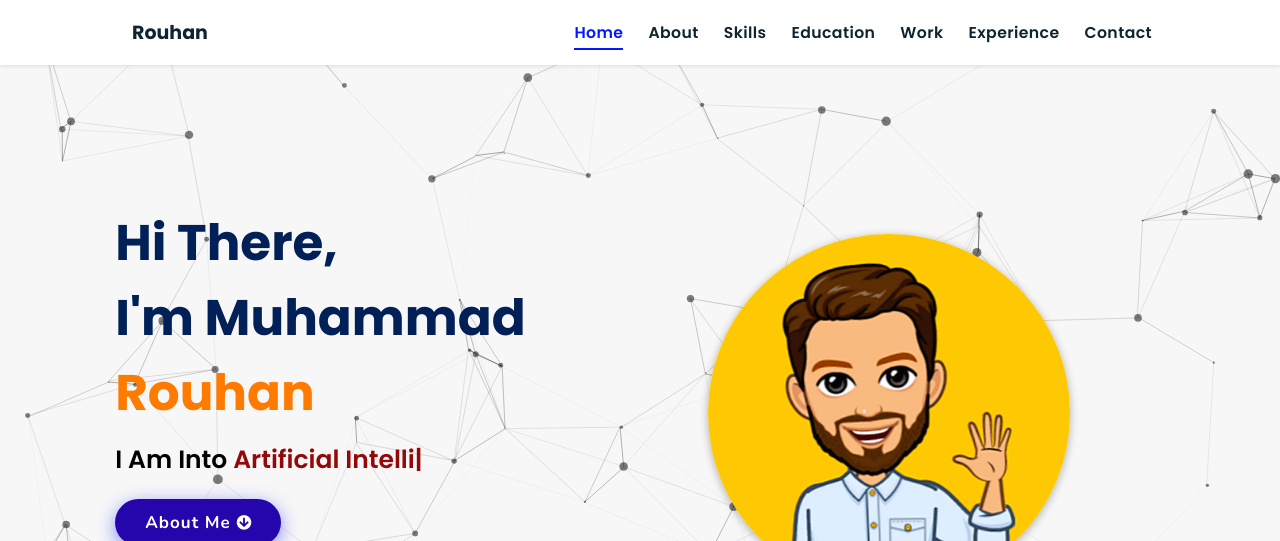
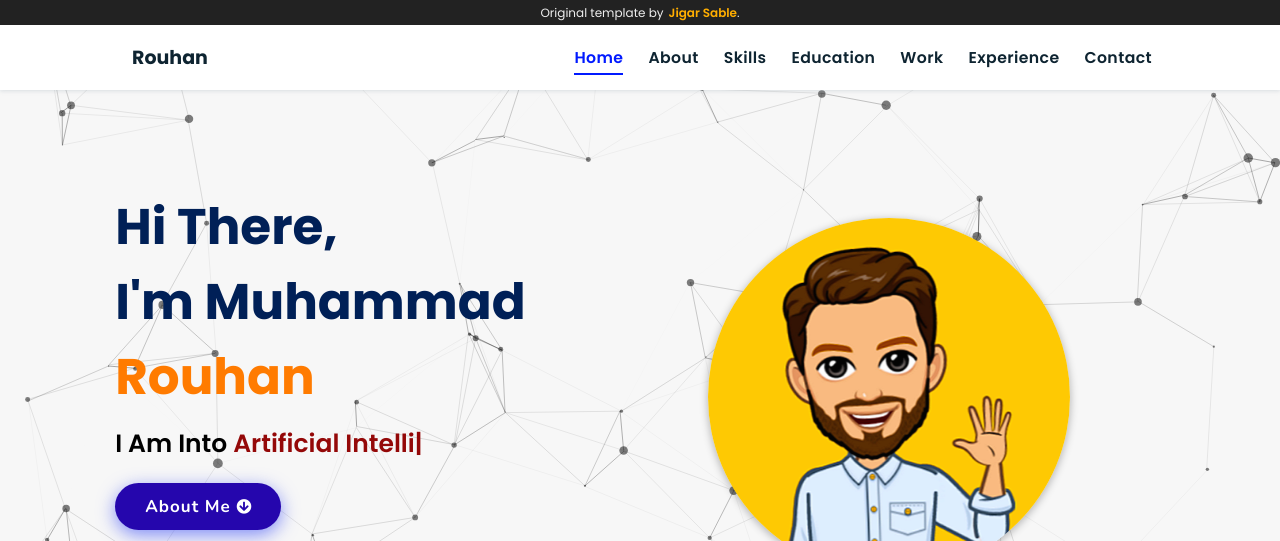
Before and after one commit to gitInfinity/my-portfolio, a plain HTML site: page index.html in a window 1280 px wide. Shown: the top 541 px of the page. Drawn offline with nearby package versions, Linux system fonts and the light colour scheme; no server answers; animation ran at ten frames a second; some icons are missing.

Commit message:
credit bar

```diff
--- a/assets/css/style.css
+++ b/assets/css/style.css
@@ -11,11 +11,13 @@
   text-transform: capitalize;
   transition: all 0.2s linear;
 }
+
 html {
   font-size: 62.5%;
   overflow-x: hidden;
   scroll-behavior: smooth;
 }
+
 body {
   background: #f7f7f7;
   font-family: "Poppins", sans-serif;
@@ -30,12 +32,15 @@ html {
   font-size: 62.5%;
   overflow-x: hidden;
 }
+
 html::-webkit-scrollbar {
   width: 0.8rem;
 }
+
 html::-webkit-scrollbar-track {
   background: rgb(235, 202, 245);
 }
+
 html::-webkit-scrollbar-thumb {
   background: #420177;
 }
@@ -53,15 +58,17 @@ html::-webkit-scrollbar-thumb {
   height: 100%;
   width: 100%;
 }
+
 .loader-container.fade-out {
   top: -120%;
 }
+
 /* pre loader end */
 
 /* navbar starts */
 header {
   position: fixed;
-  top: 0;
+  top: 2.5rem;
   left: 0;
   right: 0;
   z-index: 1000;
@@ -73,40 +80,84 @@ header {
   background-color: #fff;
   box-shadow: 0 1px 4px rgba(146, 161, 176, 0.3);
 }
+
+/* Credit Bar (Sticks to top) */
+.credit-bar {
+  position: fixed;
+  top: 0;
+  left: 0;
+  width: 100%;
+  height: 2.5rem;
+  /* We set a fixed height */
+  background: #222;
+  color: #eee;
+  display: flex;
+  align-items: center;
+  justify-content: center;
+  font-size: 1.2rem;
+  font-family: "Poppins", sans-serif;
+  z-index: 1001;
+  /* This must be HIGHER than your header's z-index (1000) */
+  box-sizing: border-box;
+  text-transform: none;
+  /* Prevents "Original Template By..." */
+}
+
+.credit-bar a {
+  color: #ffae00;
+  /* Matches your footer link color */
+  text-decoration: none;
+  font-weight: 600;
+  margin-left: 0.5rem;
+}
+
+.credit-bar a:hover {
+  text-decoration: underline;
+}
+
 section {
   min-height: 100vh;
   padding: 2rem 9%;
+  scroll-margin-top: 9rem;
 }
+
 .heading {
   font-size: 3.5rem;
   color: rgb(32, 32, 32);
   font-weight: 800;
   text-align: center;
 }
+
 .heading span {
   color: rgb(115, 3, 167);
 }
+
 header .logo {
   font-size: 1.9rem;
   font-weight: 800;
   text-decoration: none;
   color: #0e2431;
 }
+
 header .logo i {
   font-size: 2.2rem;
 }
+
 header .logo:hover {
   color: #fc8c05;
 }
+
 header .navbar ul {
   list-style: none;
   display: flex;
   justify-content: center;
   align-items: center;
 }
+
 header .navbar li {
   margin-left: 2.5rem;
 }
+
 header .navbar ul li a {
   font-size: 1.57rem;
   color: #0e2431;
@@ -115,12 +166,14 @@ header .navbar ul li a {
   letter-spacing: 0.04rem;
   transition: 0.2s;
 }
+
 header .navbar ul li a.active,
 header .navbar ul li a:hover {
   color: #011aff;
   border-bottom: 0.2rem solid #011aff;
   padding: 0.5rem 0;
 }
+
 /* navbar ends */
 
 /* hamburger icon starts*/
@@ -130,13 +183,15 @@ header .navbar ul li a:hover {
   color: rgb(24, 2, 63);
   display: none;
 }
+
 @media (max-width: 768px) {
   #menu {
     display: block;
   }
+
   header .navbar {
     position: fixed;
-    top: 6.5rem;
+    top: 9rem;
     right: -120%;
     width: 75%;
     height: 100%;
@@ -144,10 +199,12 @@ header .navbar ul li a:hover {
     align-items: flex-start;
     background-color: #0e0f31;
   }
+
   header .navbar ul {
     flex-flow: column;
     padding: 1rem;
   }
+
   header .navbar ul li {
     text-align: center;
     width: 100%;
@@ -155,6 +212,7 @@ header .navbar ul li a:hover {
     border-radius: 0.5rem;
     width: 26rem;
   }
+
   header .navbar ul li a {
     display: block;
     padding: 1rem;
@@ -162,6 +220,7 @@ header .navbar ul li a:hover {
     color: #fff;
     font-size: 2rem;
   }
+
   header .navbar ul li a.active,
   header .navbar ul li a:hover {
     padding: 1rem;
@@ -169,13 +228,16 @@ header .navbar ul li a:hover {
     border-radius: 0.5rem;
     border-bottom: 0.5rem solid #011aff;
   }
+
   .fa-times {
     transform: rotate(180deg);
   }
+
   header .navbar.nav-toggle {
     right: 0;
   }
 }
+
 /* hamburger icon ends */
 
 /* hero section starts*/
@@ -187,6 +249,7 @@ header .navbar ul li a:hover {
   min-height: 100vh;
   align-items: center;
 }
+
 .home #particles-js {
   position: absolute;
   top: 0;
@@ -194,6 +257,7 @@ header .navbar ul li a:hover {
   height: 100%;
   width: 100%;
 }
+
 .home::before {
   content: "";
   position: absolute;
@@ -202,15 +266,18 @@ header .navbar ul li a:hover {
   height: 100%;
   width: 100%;
 }
+
 .home .content {
   flex: 1 1 40rem;
   padding-top: 1rem;
   z-index: 1;
 }
+
 .home .image {
   flex: 1 1 40rem;
   z-index: 1;
 }
+
 .home .image img {
   width: 70%;
   margin-left: 6rem;
@@ -218,31 +285,37 @@ header .navbar ul li a:hover {
   box-shadow: 0 2px 8px rgba(0, 0, 0, 0.3);
   cursor: pointer;
 }
+
 .home .image img:hover {
   box-shadow: 0 5px 15px rgba(0, 0, 0, 0.5);
 }
+
 .home .content h2 {
   font-size: 5rem;
   font-weight: 800;
   color: #002057;
 }
+
 .home .content h2 span {
   font-size: 5rem;
   font-weight: 800;
   color: #ff7b00;
 }
+
 .home .content p {
   font-size: 2.5rem;
   color: #000;
   font-weight: 600;
   padding: 1rem 0;
 }
+
 .home .content p span {
   font-size: 2.5rem;
   color: rgb(148, 8, 8);
   font-weight: 600;
   padding: 1rem 0;
 }
+
 .home .btn {
   margin-top: 1rem;
   position: absolute;
@@ -255,36 +328,44 @@ header .navbar ul li a:hover {
   box-shadow: 0px 5px 18px rgba(48, 68, 247, 0.6);
   font-family: "Nunito", sans-serif;
 }
+
 .home .btn span {
   font-weight: 700;
   font-size: 1.7rem;
   letter-spacing: 0.1rem;
 }
+
 .home .btn i {
   margin-left: 0.3rem;
   font-size: 1.5rem;
   transition: 0.3s;
 }
+
 .home .btn:hover {
   background: #1a047e;
 }
+
 .home .btn:hover i {
   transform: translateX(5px);
 }
+
 /* social icons start */
 .socials {
   position: relative;
   margin-top: 9rem;
 }
+
 .socials .social-icons {
   padding-left: 0;
   margin-bottom: 0;
   list-style: none;
 }
+
 .socials .social-icons li {
   display: inline-block;
   margin-bottom: 14px;
 }
+
 .social-icons a {
   font-size: 2rem;
   display: inline-block;
@@ -300,27 +381,34 @@ header .navbar ul li a:hover {
   -o-transition: all 0.2s linear;
   transition: all 0.2s linear;
 }
+
 .social-icons a:active,
 .social-icons a:focus,
 .social-icons a:hover {
   color: #fff;
   background-color: #0685da;
 }
+
 .social-icons a.github:hover {
   background-color: #0e0e0e;
 }
+
 .social-icons a.twitter:hover {
   background-color: #00aced;
 }
+
 .social-icons a.linkedin:hover {
   background-color: #007bb6;
 }
+
 .social-icons a.dev:hover {
   background-color: #070707;
 }
+
 .social-icons a.instagram:hover {
   background-color: #ee00da;
 }
+
 /* social icons end */
 
 /* hero media queries starts*/
@@ -328,19 +416,24 @@ header .navbar ul li a:hover {
   .home .btn {
     margin: 4rem 0;
   }
+
   .socials {
     margin-top: 12rem;
   }
+
   .home .image img {
     margin-top: -12rem;
   }
+
   .home .content p {
     font-size: 2.2rem;
   }
+
   .home .content p span {
     font-size: 2.2rem;
   }
 }
+
 /* hero media queries ends*/
 /* hero section end */
 
@@ -348,6 +441,7 @@ header .navbar ul li a:hover {
 .about {
   background: rgb(255, 255, 255);
 }
+
 .about .row {
   display: flex;
   flex-direction: row;
@@ -355,10 +449,12 @@ header .navbar ul li a:hover {
   flex-wrap: wrap;
   padding: 4rem;
 }
+
 .about .row .image {
   text-align: center;
   flex: 1 1 35rem;
 }
+
 .about .row .image img {
   margin: 4rem;
   width: 30rem;
@@ -373,16 +469,19 @@ header .navbar ul li a:hover {
   flex: 1 1 45rem;
   padding: 3rem;
 }
+
 .about .row .content h3 {
   color: rgb(27, 27, 27);
   font-size: 2.5rem;
 }
+
 .about .row .content .tag {
   font-size: 1.4rem;
   color: #020133;
   font-weight: 600;
   margin-top: 1rem;
 }
+
 .about .row .content p {
   font-size: 1.5rem;
   margin-top: 1.5rem;
@@ -390,6 +489,7 @@ header .navbar ul li a:hover {
   font-weight: 600;
   text-transform: none;
 }
+
 .about .row .content .box-container {
   display: flex;
   flex-wrap: wrap;
@@ -397,15 +497,19 @@ header .navbar ul li a:hover {
   font-family: "Nunito";
   font-weight: 600;
 }
+
 .about .row .content .box-container .box p {
   text-transform: none;
 }
+
 .about .row .content .box-container .box p span {
   color: #011aff;
 }
+
 .resumebtn {
   margin-top: 6rem;
 }
+
 .resumebtn .btn {
   padding: 1.7rem 3rem;
   border-radius: 0.5em;
@@ -415,43 +519,53 @@ header .navbar ul li a:hover {
   box-shadow: 0px 5px 10px rgba(48, 68, 247, 0.6);
   font-family: "Nunito", sans-serif;
 }
+
 .resumebtn .btn span {
   font-weight: 600;
   font-size: 1.8rem;
   letter-spacing: 0.1rem;
 }
+
 .resumebtn .btn i {
   margin-left: 0.3rem;
   font-size: 1.2rem;
   transition: 0.3s;
 }
+
 .resumebtn .btn:hover {
   background: #1a047e;
 }
+
 .resumebtn .btn:hover i {
   transform: translateX(5px);
 }
+
 /* about media queries starts*/
 @media screen and (max-width: 600px) {
   .about .row .image {
     margin-top: 2rem;
   }
+
   .about .row .image img {
     margin: 0 auto;
     width: 80%;
     mix-blend-mode: normal;
   }
+
   .about .row {
     padding: 0.5rem;
     margin-bottom: 7rem;
   }
+
   .about .row .content {
     padding: 1rem;
   }
+
   .about .row .content .box-container {
     gap: 0;
   }
 }
+
 /* about media queries ends*/
 /* about section ends */
 
@@ -460,12 +574,15 @@ header .navbar ul li a:hover {
   min-height: 90vh;
   background: linear-gradient(to bottom, #57059e, #4a00e0);
 }
+
 .skills h2 {
   color: #fff;
 }
+
 .skills .heading span {
   color: rgb(255, 230, 0);
 }
+
 .skills .container {
   background: rgba(0, 0, 22, 0.4);
   color: #fff;
@@ -475,12 +592,14 @@ header .navbar ul li a:hover {
   margin: auto;
   margin-top: 2rem;
 }
+
 .skills .container .row {
   display: grid;
   grid-template-columns: repeat(6, 1fr);
   flex-wrap: wrap;
   gap: 1.8rem;
 }
+
 .skills .container .bar {
   margin-bottom: 15px;
   padding: 10px;
@@ -489,10 +608,12 @@ header .navbar ul li a:hover {
   background: rgba(0, 0, 22, 0.9);
   transition: 0.2s;
 }
+
 .skills .container .bar:hover {
   box-shadow: 0 8px 10px rgba(0, 2, 68, 0.8) !important;
   background-color: rgba(0, 0, 0, 0.9) !important;
 }
+
 .skills .container .bar .info {
   display: flex;
   flex-direction: column;
@@ -500,36 +621,43 @@ header .navbar ul li a:hover {
   gap: 1rem;
   margin-top: 1rem;
 }
+
 .skills .container .bar .info i {
   font-size: 4rem;
 }
+
 .skills .container .bar .info span {
   font-size: 2rem;
   font-weight: 500;
   font-family: "Poppins";
   margin-left: 0.5rem;
 }
+
 .skills .container .bar .info img {
   width: 48px;
   height: 48px;
 }
+
 /* skills media queries starts*/
 @media screen and (max-width: 600px) {
   .skills .container {
     padding: 0;
     margin: 0;
   }
+
   .skills .container .row {
     grid-template-columns: repeat(2, 1fr);
     margin: 1rem;
     padding: 2rem 0.2rem 2rem 0.2rem;
     gap: 1rem;
   }
+
   .skills .container {
     margin-top: 5px;
     width: 100%;
   }
 }
+
 /* skills media queries ends*/
 /* skills section ends */
 
@@ -538,6 +666,7 @@ header .navbar ul li a:hover {
   background: #e5ecfb;
   min-height: 80vh;
 }
+
 .education .qoute {
   font-size: 1.5rem;
   text-align: center;
@@ -545,6 +674,7 @@ header .navbar ul li a:hover {
   font-weight: 600;
   margin-top: 0.5rem;
 }
+
 .education .box-container {
   display: flex;
   flex-wrap: wrap;
@@ -552,6 +682,7 @@ header .navbar ul li a:hover {
   align-items: center;
   flex-direction: column;
 }
+
 .education .box-container .box {
   display: flex;
   flex-direction: row;
@@ -565,20 +696,24 @@ header .navbar ul li a:hover {
   transition: 0.3s;
   background: rgb(252, 252, 252);
 }
+
 .education .box-container .box:hover {
   transform: scale(1.03);
   box-shadow: 1rem 0.5rem 1.2rem rgba(0, 0, 0, 0.3);
 }
+
 .education .box-container .box .image {
   flex: 1 1 20rem;
   width: 100%;
 }
+
 .education .box-container .box img {
   object-fit: cover;
   position: relative;
   width: 100%;
   height: 100%;
 }
+
 .education .box-container .box .content {
   position: relative;
   display: flex;
@@ -587,6 +722,7 @@ header .navbar ul li a:hover {
   flex-wrap: wrap;
   flex: 1 1 70rem;
 }
+
 .education .box-container .box .content h3 {
   font-size: 2.5rem;
   color: #012970;
@@ -595,11 +731,13 @@ header .navbar ul li a:hover {
   text-align: left;
   margin-left: 1rem;
 }
+
 .education .box-container .box .content p {
   font-size: 1.5rem;
   margin-left: 1rem;
   text-align: left;
 }
+
 .education h4 {
   font-size: 2rem;
   color: rgb(34, 109, 0);
@@ -615,13 +753,16 @@ header .navbar ul li a:hover {
     flex-direction: column;
     width: 100%;
   }
+
   .education .box-container .box .image {
     width: 100%;
     height: 25rem;
   }
+
   .education .box-container .box img {
     width: 100%;
   }
+
   .education .box-container .box .content {
     position: relative;
     display: flex;
@@ -630,6 +771,7 @@ header .navbar ul li a:hover {
     flex-wrap: wrap;
     flex: 0;
   }
+
   .education .btns {
     margin-top: 2rem;
     margin-left: 1rem;
@@ -637,6 +779,7 @@ header .navbar ul li a:hover {
     flex-wrap: wrap;
   }
 }
+
 /* education media queries ends*/
 /* education section ends */
 
@@ -645,19 +788,23 @@ header .navbar ul li a:hover {
   /* background: #010124; */
   background: linear-gradient(to bottom, #000031, #00002c);
 }
+
 .work h2 {
   color: #fff;
   padding: 1rem;
 }
+
 .work .heading span {
   color: rgb(255, 230, 0);
 }
+
 .work .box-container {
   display: flex;
   flex-wrap: wrap;
   gap: 1.5rem;
   margin: 2rem;
 }
+
 .work .box-container .box {
   flex: 1 1 30rem;
   background: #fff;
@@ -668,11 +815,13 @@ header .navbar ul li a:hover {
   padding: 2rem;
   margin-bottom: 2rem;
 }
+
 .work .box-container .box img {
   height: 100%;
   width: 100%;
   object-fit: cover;
 }
+
 .work .box-container .box .content {
   padding: 1.5rem;
 }
@@ -701,21 +850,25 @@ header .navbar ul li a:hover {
   font-size: 1.2rem;
   padding: 0.8rem 1.5rem;
 }
+
 .work .desc {
   margin: 2rem;
   display: flex;
   flex-direction: column;
   justify-content: center;
 }
+
 .work .desc p {
   font-size: 1.5rem;
 }
+
 .work .desc .btns {
   display: flex;
   justify-content: space-between;
   width: 100%;
   margin-top: 2rem;
 }
+
 .work .desc .btns .btn {
   line-height: 0;
   display: inline;
@@ -726,13 +879,16 @@ header .navbar ul li a:hover {
   background: rgb(12, 12, 12);
   margin-right: 2rem;
 }
+
 .work .desc .btns .btn:hover {
   background: #310ae0f5;
 }
+
 .work .viewall {
   display: flex;
   justify-content: center;
 }
+
 .work .viewall .btn {
   position: relative;
   line-height: 0;
@@ -745,23 +901,28 @@ header .navbar ul li a:hover {
   box-shadow: 0px 5px 10px rgba(65, 84, 241, 0.4);
   text-align: center;
 }
+
 .work .viewall .btn span {
   font-weight: 600;
   font-size: 1.7rem;
   font-family: "Nunito", sans-serif;
 }
+
 .work .viewall .btn i {
   margin-left: 0.3rem;
   font-size: 1.5rem;
   transition: 0.3s;
 }
+
 .work .viewall .btn:hover {
   background: #fff;
   color: #000;
 }
+
 .work .viewall .btn:hover i {
   transform: translateX(5px);
 }
+
 /* work section ends */
 
 /* experience section starts */
@@ -770,6 +931,7 @@ header .navbar ul li a:hover {
   max-width: 1200px;
   margin: 0 auto;
 }
+
 .experience .timeline::after {
   content: "";
   position: absolute;
@@ -781,12 +943,14 @@ header .navbar ul li a:hover {
   margin-left: -3px;
   z-index: -2;
 }
+
 .experience .container {
   padding: 10px 40px;
   position: relative;
   background-color: inherit;
   width: 50%;
 }
+
 /*circles on timeline*/
 .experience .container::after {
   content: "\f0b1";
@@ -805,12 +969,15 @@ header .navbar ul li a:hover {
   color: #02094b;
   font-family: "Font Awesome\ 5 Free";
 }
+
 .experience .left {
   left: 0;
 }
+
 .experience .right {
   left: 50%;
 }
+
 /* arrows pointing right */
 .experience .left::before {
   content: " ";
@@ -824,6 +991,7 @@ header .navbar ul li a:hover {
   border-width: 10px 0 10px 10px;
   border-color: transparent transparent transparent #f68c09;
 }
+
 /* arrows pointing left  */
 .experience .right::before {
   content: " ";
@@ -837,35 +1005,43 @@ header .navbar ul li a:hover {
   border-width: 10px 10px 10px 0;
   border-color: transparent #f68c09 transparent transparent;
 }
+
 .experience .right::after {
   left: -16px;
 }
+
 .experience .content {
   background-color: #f68c09;
   position: relative;
   border-radius: 6px;
 }
+
 .experience .content .tag {
   font-size: 1.3rem;
   padding-top: 1.5rem;
   padding-left: 1.5rem;
 }
+
 .experience .content .desc {
   margin-left: 1.5rem;
   padding-bottom: 1rem;
 }
+
 .experience .content .desc h3 {
   font-size: 1.5rem;
   font-weight: 600;
 }
+
 .experience .content .desc p {
   font-size: 1.2rem;
 }
+
 /* view all button */
 .morebtn {
   display: flex;
   justify-content: center;
 }
+
 .morebtn .btn {
   position: relative;
   line-height: 0;
@@ -877,19 +1053,23 @@ header .navbar ul li a:hover {
   box-shadow: 0px 5px 10px rgba(48, 68, 247, 0.6);
   text-align: center;
 }
+
 .morebtn .btn span {
   font-weight: 600;
   font-size: 1.7rem;
   font-family: "Nunito", sans-serif;
 }
+
 .morebtn .btn i {
   margin-left: 0.3rem;
   font-size: 1.5rem;
   transition: 0.3s;
 }
+
 .morebtn .btn:hover {
   background: #1a047e;
 }
+
 .morebtn .btn:hover i {
   transform: translateX(5px);
 }
@@ -899,39 +1079,49 @@ header .navbar ul li a:hover {
   .experience {
     min-height: 80vh;
   }
+
   .experience .timeline {
     margin-top: 2rem;
   }
+
   .experience .timeline::after {
     left: 31px;
   }
+
   .experience .container {
     width: 100%;
     padding-left: 8rem;
     padding-right: 2rem;
   }
+
   .experience .container::after {
     font-size: 2.2rem;
   }
+
   .experience .container::before {
     left: 61px;
     border: medium solid #f68c09;
     border-width: 10px 10px 10px 0;
     border-color: transparent #f68c09 transparent transparent;
   }
+
   .experience .left::after {
     left: 15px;
   }
+
   .experience .right::after {
     left: 15px;
   }
+
   .experience .right {
     left: 0%;
   }
+
   .morebtn {
     margin-top: 3rem;
   }
 }
+
 /* experience media queries ends */
 /* experience section ends */
 
@@ -940,6 +1130,7 @@ header .navbar ul li a:hover {
   background: #e5ecfb;
   min-height: 60vh;
 }
+
 .contact .container {
   max-width: 1050px;
   width: 100%;
@@ -948,30 +1139,36 @@ header .navbar ul li a:hover {
   margin: 2rem 5rem;
   box-shadow: 0 5px 10px rgba(0, 0, 0, 0.15);
 }
+
 .contact .container .content {
   display: flex;
   align-items: center;
   justify-content: space-between;
   padding: 2.5rem 2rem;
 }
+
 .contact .content .image-box {
   max-width: 60%;
   margin-left: 4rem;
 }
+
 .contact .content .image-box img {
   width: 100%;
   height: 40rem;
   position: relative;
 }
+
 .contact .content form {
   width: 45%;
   margin-right: 3.5rem;
 }
+
 form .form-group {
   display: flex;
   flex-direction: column;
   justify-content: center;
 }
+
 .form-group .field {
   height: 50px;
   display: flex;
@@ -979,6 +1176,7 @@ form .form-group {
   margin: 1rem;
   width: 100%;
 }
+
 form i {
   position: absolute;
   top: 50%;
@@ -988,6 +1186,7 @@ form i {
   pointer-events: none;
   transform: translateY(-50%);
 }
+
 form .field input,
 form .message textarea {
   width: 100%;
@@ -1000,29 +1199,35 @@ form .message textarea {
   border: 1px solid rgb(51, 51, 51);
   background: #e5ecfb;
 }
+
 .field input::placeholder,
 .message textarea::placeholder {
   color: rgb(51, 51, 51);
 }
+
 .field input:focus,
 .message textarea:focus {
   padding-left: 47px;
   border: 2px solid rgb(115, 3, 167);
 }
-.field input:focus ~ i,
-.message textarea:focus ~ i {
+
+.field input:focus~i,
+.message textarea:focus~i {
   color: rgb(115, 3, 167);
 }
+
 form .message {
   position: relative;
   margin: 1rem;
   width: 100%;
 }
+
 form .message i {
   top: 25px;
   font-size: 20px;
   left: 15px;
 }
+
 form .message textarea {
   min-height: 130px;
   max-height: 230px;
@@ -1030,14 +1235,17 @@ form .message textarea {
   min-width: 100%;
   padding: 12px 20px 0 48px;
 }
+
 form .message textarea::-webkit-scrollbar {
   width: 0px;
 }
+
 form .button-area {
   display: flex;
   float: right;
   flex-direction: row-reverse;
 }
+
 .button-area button {
   color: #fff;
   border: none;
@@ -1051,14 +1259,17 @@ form .button-area {
   transition: 0.3s ease;
   font-family: "Nunito", sans-serif;
 }
+
 .button-area button:hover {
   background: #421cecf5;
 }
+
 .button-area span {
   font-size: 17px;
   padding: 1rem;
   display: none;
 }
+
 .button-area button i {
   position: relative;
   top: 6px;
@@ -1067,28 +1278,35 @@ form .button-area {
   transition: 0.3s;
   color: #fff;
 }
+
 .button-area button:hover i {
   left: 8px;
 }
+
 /* contact section media queries starts */
 @media (max-width: 900px) {
   .contact {
     min-height: 70vh;
   }
+
   .contact .container {
     margin: 3rem 0 2rem 0;
   }
+
   .contact .container .content {
     padding: 18px 12px;
   }
+
   .contact .content .image-box {
     display: none;
   }
+
   .contact .content form {
     width: 100%;
     margin-right: 2rem;
   }
 }
+
 /* contact section media queries ends */
 /* contact section ends */
 
@@ -1098,45 +1316,54 @@ form .button-area {
   padding-top: 0;
   background: rgb(0, 1, 43);
 }
+
 .footer .box-container {
   display: flex;
   justify-content: center;
   flex-wrap: wrap;
 }
+
 .footer .box-container .box {
   flex: 1 1 25rem;
   margin: 2.5rem;
 }
+
 .footer .box-container .box h3 {
   font-size: 2.5rem;
   color: #fff;
   padding-bottom: 1rem;
   font-weight: normal;
 }
+
 .footer .box-container .box p {
   font-size: 1.5rem;
   color: #ccc;
   padding: 0.7rem 0;
   text-transform: none;
 }
+
 .footer .box-container .box p i {
   padding-right: 1rem;
   color: #ffae00;
 }
+
 .footer .box-container .box a {
   font-size: 1.5rem;
   color: rgb(238, 238, 238);
   padding: 0.3rem 0;
   display: block;
 }
+
 .footer .box-container .box a:hover {
   color: #ffae00;
 }
+
 .footer .box-container .box .share {
   display: flex;
   flex-wrap: wrap;
   padding: 1rem 0;
 }
+
 .footer .box-container .box .share a {
   height: 4rem;
   width: 4rem;
@@ -1150,12 +1377,14 @@ form .button-area {
   color: #02094b;
   border: none;
 }
+
 .footer .box-container .box .share a:hover {
   background: transparent;
   transform: scale(0.98);
   border: 0.1rem solid rgb(180, 178, 178);
   color: #ffae00;
 }
+
 .footer .credit {
   padding: 1rem 0 0 0;
   text-align: center;
@@ -1165,36 +1394,44 @@ form .button-area {
   color: #fff;
   border-top: 0.1rem solid #fff3;
 }
+
 .footer .credit a {
   color: #ffae00;
 }
+
 .footer .fa {
   color: #e90606;
   margin: 0 0.3rem;
   font-size: 1.5rem;
   animation: pound 0.35s infinite alternate;
 }
+
 @-webkit-keyframes pound {
   to {
     transform: scale(1.1);
   }
 }
+
 @keyframes pound {
   to {
     transform: scale(1.1);
   }
 }
+
 @media (max-width: 450px) {
   .footer .box-container .box {
     margin: 1.5rem;
   }
+
   .footer .box-container .box p {
     padding: 0.7rem;
   }
+
   .footer .box-container .box .share a {
     padding: 1.2rem;
   }
 }
+
 /* footer section ends */
 
 /* common media queries starts*/
@@ -1202,13 +1439,16 @@ form .button-area {
   html {
     font-size: 55%;
   }
+
   body {
     padding-right: 0;
   }
+
   section {
     padding: 2rem;
   }
 }
+
 /* common media queries ends*/
 
 /* scroll top starts */
@@ -1224,7 +1464,9 @@ form .button-area {
   transition: 1s linear;
   z-index: 1000;
 }
+
 #scroll-top.active {
   top: calc(100% - 12rem);
 }
+
 /* scroll top ends */
```
